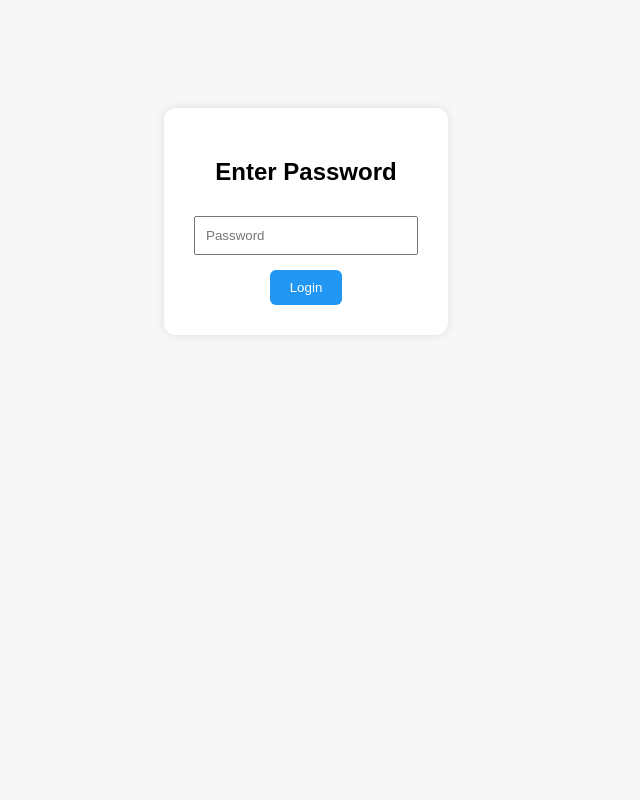
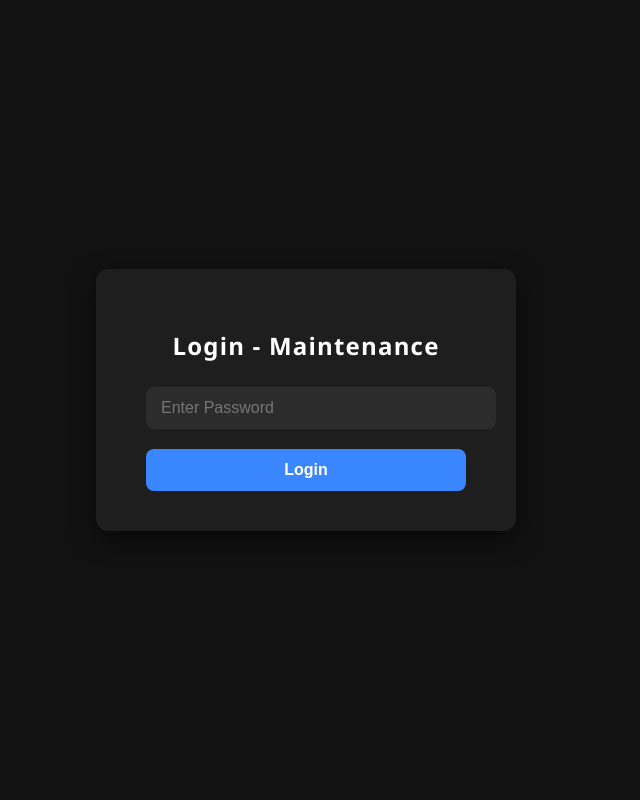
Before and after one commit to iqfadi0/IPS-DOMINO, a Flask app: page / in a window 1280 px wide. Shown: the whole page, without its empty margins (334-974 px from the left). Run offline with Flask 3, Linux system fonts and the light colour scheme.

Commit message:
Update index.html

```diff
--- a/templates/index.html
+++ b/templates/index.html
@@ -1,45 +1,78 @@
-<!-- templates/index.html -->
 <!DOCTYPE html>
-<html lang="en">
+<html lang="en" dir="ltr">
 <head>
-  <meta charset="UTF-8">
-  <title>Customer Access</title>
+  <meta charset="UTF-8" />
+  <meta name="viewport" content="width=device-width, initial-scale=1" />
+  <title>Login - Maintenance</title>
   <style>
     body {
-      background-color: #f7f7f7;
-      font-family: Arial, sans-serif;
+      background: #121212;
+      color: #fff;
+      font-family: 'Segoe UI', Tahoma, Geneva, Verdana, sans-serif;
+      display: flex;
+      justify-content: center;
+      align-items: center;
+      height: 100vh;
+      margin: 0;
+    }
+    .login-container {
+      background: #1e1e1e;
+      padding: 40px 50px;
+      border-radius: 12px;
+      box-shadow: 0 8px 24px rgba(0,0,0,0.6);
+      width: 320px;
       text-align: center;
-      padding-top: 100px;
     }
-    .login-box {
-      background: white;
-      padding: 30px;
-      border-radius: 12px;
-      box-shadow: 0 0 10px rgba(0,0,0,0.1);
-      display: inline-block;
+    h2 {
+      margin-bottom: 25px;
+      font-weight: 700;
+      letter-spacing: 1.2px;
     }
     input[type="password"] {
-      padding: 10px;
-      width: 200px;
-      margin-top: 10px;
+      width: 100%;
+      padding: 12px 15px;
+      margin-bottom: 20px;
+      border: none;
+      border-radius: 8px;
+      font-size: 1em;
+      background: #2c2c2c;
+      color: #fff;
+      outline: none;
+      transition: background 0.3s ease;
+    }
+    input[type="password"]:focus {
+      background: #3a3a3a;
     }
     button {
-      padding: 10px 20px;
-      margin-top: 15px;
-      background-color: #2196F3;
+      width: 100%;
+      padding: 12px 0;
+      background: #3a86ff;
+      border: none;
+      border-radius: 8px;
       color: white;
-      border: none;
-      border-radius: 6px;
+      font-size: 1em;
+      font-weight: 700;
       cursor: pointer;
+      transition: background 0.3s ease;
+    }
+    button:hover {
+      background: #265ebf;
+    }
+    .error {
+      color: #ff4b5c;
+      margin-bottom: 15px;
+      font-weight: 600;
     }
   </style>
 </head>
 <body>
-  <div class="login-box">
-    <h2>Enter Password</h2>
+  <div class="login-container">
+    <h2>Login - Maintenance</h2>
+    {% if error %}
+      <div class="error">{{ error }}</div>
+    {% endif %}
     <form method="POST" action="/login">
-      <input type="password" name="password" placeholder="Password" required>
-      <br>
+      <input type="password" name="password" placeholder="Enter Password" required />
       <button type="submit">Login</button>
     </form>
   </div>
```
